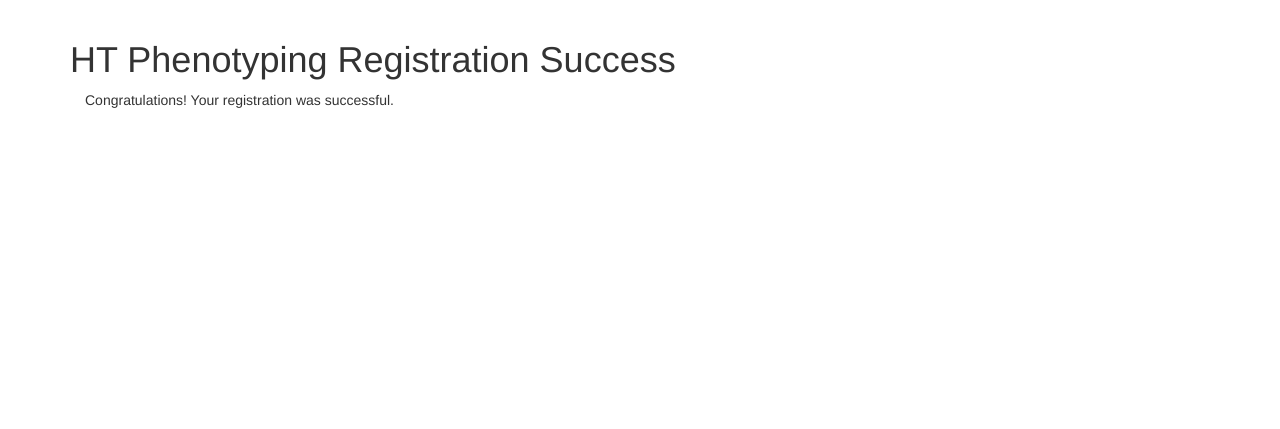
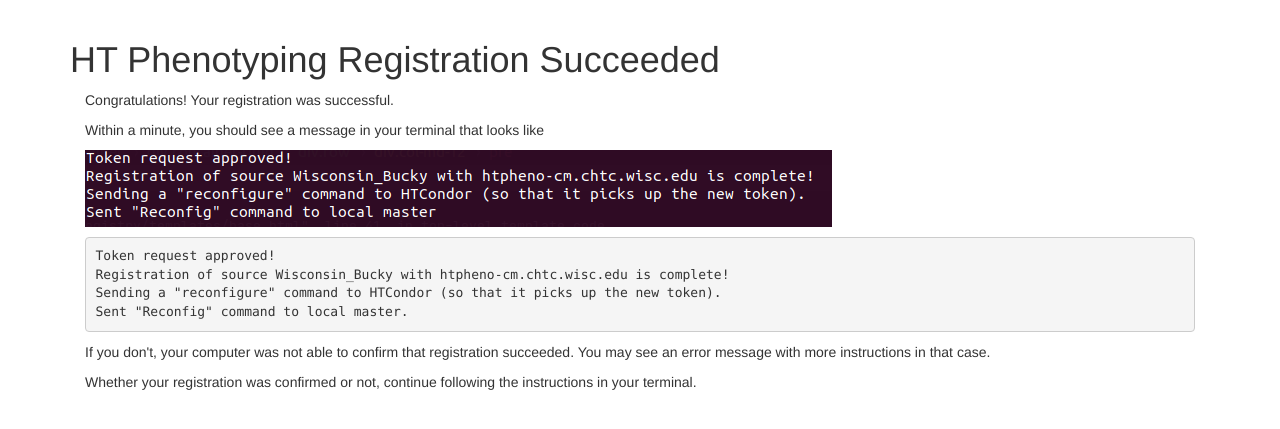
Before and after one commit to wood-thilsted/WT-ht-condor-front-end, a Flask app: template registry/code/templates/code_submit_success.html in a window 1280 px wide. Shown: the part 52-481 px from the top of the page. Run offline with Flask 2, Linux system fonts and the light colour scheme; the template is opened without the code that fills it, so the values that code supplies are empty; some libraries are stand-ins or nearby versions.

Commit message:
spruce up the success page (resolve #28)

```diff
--- a/registry/code/templates/code_submit_success.html
+++ b/registry/code/templates/code_submit_success.html
@@ -4,7 +4,7 @@
 
 {% block body %}
     <div class="container">
-        <h1>HT Phenotyping Registration Success</h1>
+        <h1>HT Phenotyping Registration Succeeded</h1>
 
         <div class="container-fluid">
             <div class="row">
@@ -12,9 +12,28 @@
                     <p>
                         Congratulations! Your registration was successful.
                     </p>
-                    {% if info %}
-                        {{ info }}
-                    {% endif %}
+                    <p>
+                        Within a minute, you should see a message in your
+                        terminal that looks like
+                    </p>
+                    <p>
+                        <img src="{{ url_for('code.static', filename="token-request-approval.png") }}" alt="Terminal message for registration approval">
+                    </p>
+                    <pre>
+Token request approved!
+Registration of source Wisconsin_Bucky with htpheno-cm.chtc.wisc.edu is complete!
+Sending a "reconfigure" command to HTCondor (so that it picks up the new token).
+Sent "Reconfig" command to local master.</pre>
+                    <p>
+                        If you don't, your computer was not able to confirm
+                        that registration succeeded.
+                        You may see an error message with more instructions
+                        in that case.
+                    </p>
+                    <p>
+                        Whether your registration was confirmed or not,
+                        continue following the instructions in your terminal.
+                    </p>
                 </div>
             </div>
         </div>
--- a/registry/code/views.py
+++ b/registry/code/views.py
@@ -8,7 +8,6 @@ try:  # py3
     from configparser import ConfigParser
 except ImportError:  # py2
     from ConfigParser import ConfigParser
-
 
 from flask import Blueprint, request, current_app, make_response, render_template
 
@@ -150,8 +149,7 @@ def code_post():
             400,
         )
 
-    context = {"info": "Request approved."}
-    response = make_response(render_template("code_submit_success.html", **context))
+    response = make_response(render_template("code_submit_success.html"))
     return response
 
 
```
Also changed, not shown: README.md, registry/code/static/token-request-approval.png (added).
